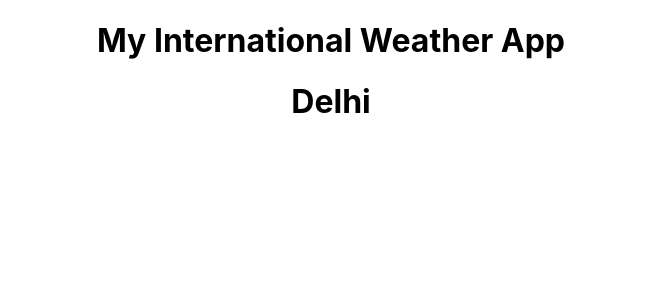
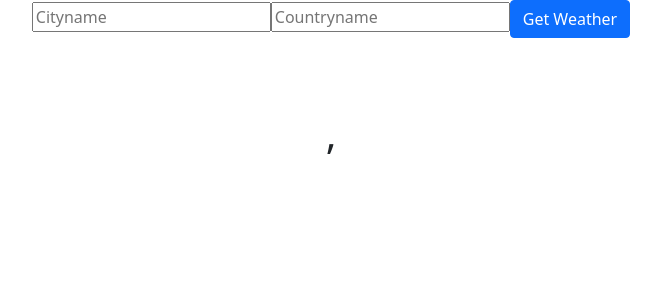
Before and after one commit to liquidsword/international-weather-app, a React (Create React App) app: page / in a window 1280 px wide. Shown: the top 300 px of the page, without its empty margins (309-970 px from the left). Built offline with nearby package versions, Linux system fonts and the light colour scheme; no server answers.

Commit message:
created api weather data

```diff
--- a/src/App.js
+++ b/src/App.js
@@ -1,7 +1,7 @@
 
 import './App.css';
 import Weather from './components/Weather';
-
+import '../node_modules/bootstrap/dist/css/bootstrap.min.css'
 
 function App() {
   return (
--- a/src/components/Weather.jsx
+++ b/src/components/Weather.jsx
@@ -3,23 +3,43 @@ import React, { useState } from 'react';
 
 
 const Weather = () => {
-    const [city, setCity] = useState("Delhi")
+    const [city, setCity] = useState("")
+    const [country, setCountry] = useState("")
+    const [temp, setTemp] = useState("");
+    const [min, setMin] = useState("");
+    const [max, setMax] = useState("");
+    const [description, setDescription] = useState("");
+    const [icon, setIcon] = useState("");
+    const [showMyComponent, setShowMyComponent] = useState(false);
+
     const getWeatherData = async(city, country) => {
         await axios({
             method: 'GET',
             url:`http://api.openweathermap.org/data/2.5/weather?q=${city},
             ${country}&appid={e8242f48fbfddf9af85e4c4ccc0394e0}`
         }).then((res) => {
-            console.log(res.data);
+            console.log(res.data.main.temp);
+            setTemp(res.data.main.temp);
         }).catch((err) => {
             console.log(err)
         })
     }
 
     return (
-        <div>
-            <h1>My International Weather App</h1>
-            <h1>{city}</h1>
+        <div className="container">
+            <input type="text" value={city} onChange={
+                (e) => setCity(e.target.value)}
+            placeholder="Cityname"
+            />
+            <input type="text" value={country} onChange={
+                (e) => setCountry(e.target.value)}
+            placeholder="Countryname"
+            />
+            <button onClick={getWeatherData(city, country)} className="btn btn-primary">Get Weather</button>
+
+            <div className="data_container p-4 my-5">
+                <h1>{city}, {country}</h1>
+            </div>
         </div>
     )
 }
```
